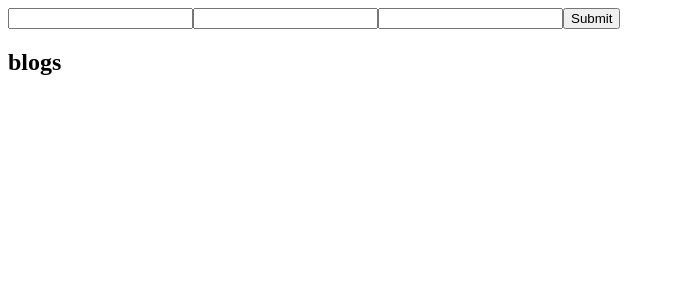
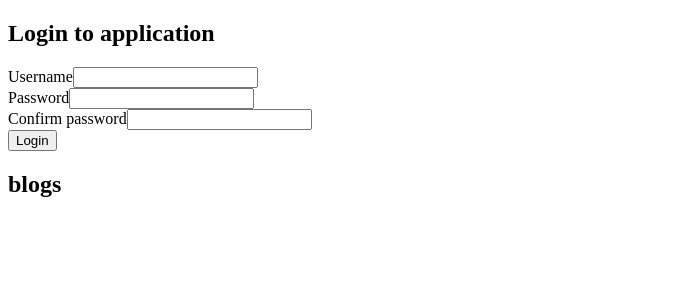
Before and after one commit to RichardVerbraak/Fullstack-blog-p5, a React (Create React App) app in the folder frontend/: page / in a window 1280 px wide. Shown: the top 300 px of the page, without its empty margins (0-675 px from the left). Built offline with nearby package versions, Linux system fonts and the light colour scheme; the HTML template or start-up script is replaced by a standard one.

Commit message:
Added labels to form

```diff
--- a/frontend/src/components/Form.js
+++ b/frontend/src/components/Form.js
@@ -18,7 +18,11 @@ const Form = () => {
 
 	return (
 		<div>
+			<h2>Login to application</h2>
 			<form onSubmit={onSubmitHandler}>
+				<div>
+					<label>
+						Username
 						<input
 							type='text'
 							name='username'
@@ -27,7 +31,12 @@ const Form = () => {
 								setUsername(e.target.value)
 							}}
 						/>
+					</label>
+				</div>
 
+				<div>
+					<label>
+						Password
 						<input
 							type='password'
 							name='password'
@@ -36,7 +45,12 @@ const Form = () => {
 								setPassword(e.target.value)
 							}}
 						/>
+					</label>
+				</div>
 
+				<div>
+					<label>
+						Confirm password
 						<input
 							type='password'
 							name='confirmPassword'
@@ -45,7 +59,10 @@ const Form = () => {
 								setConfirmPassword(e.target.value)
 							}}
 						/>
-				<button type='submit'>Submit</button>
+					</label>
+				</div>
+
+				<button type='submit'>Login</button>
 			</form>
 		</div>
 	)
```
Lines whose indentation alone changed are shown as unchanged.
